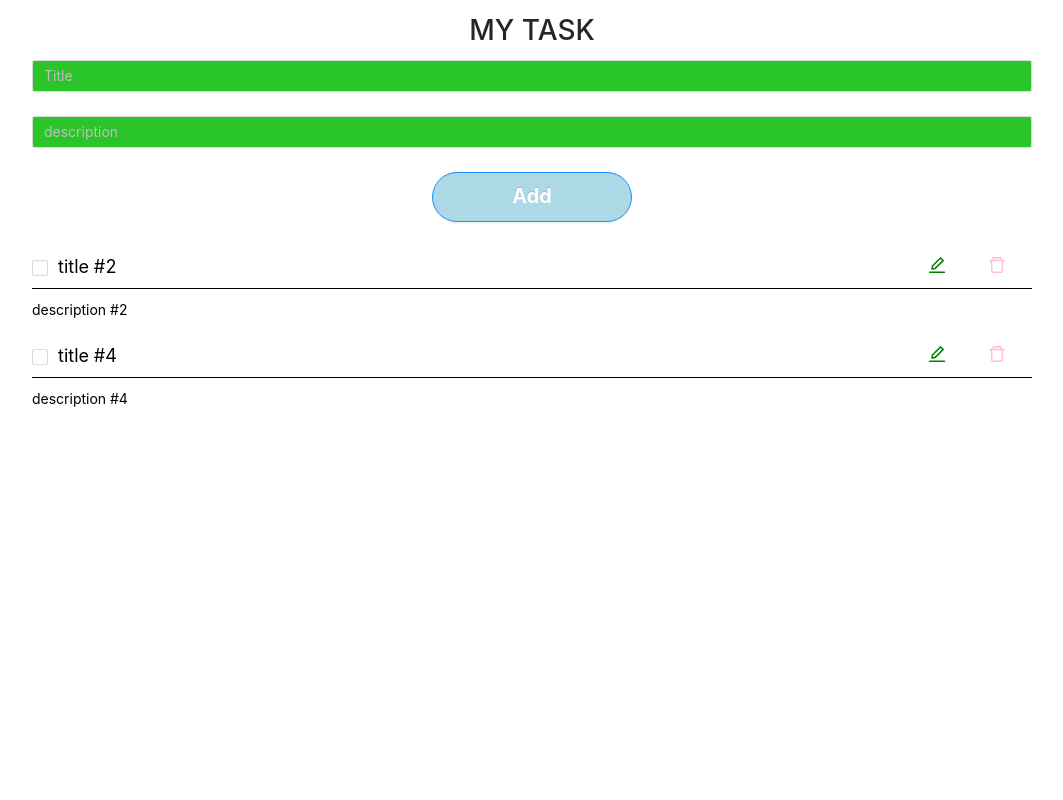
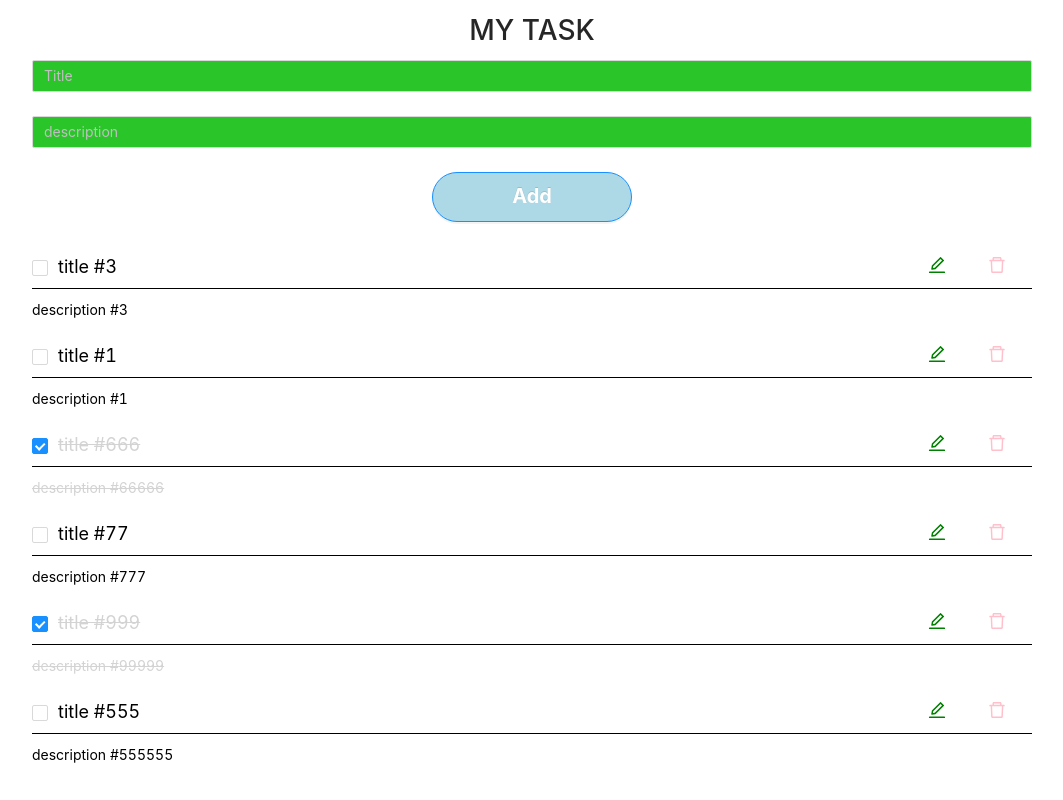
Before and after one commit to Maroon77/myTodo, a React (Create React App) app: page / in a window 1280 px wide. Shown: the whole page, without its empty margins (108-1171 px from the left). Built offline with nearby package versions, Linux system fonts and the light colour scheme; data requests are answered from the project's data file.

Commit message:
add fetch of edit、add、changeStatus in common ways

```diff
--- a/__json_server__/db.json
+++ b/__json_server__/db.json
@@ -1,16 +1,39 @@
 {
   "lists": [
     {
-      "id": 2,
-      "title": "2",
-      "description": "2",
+      "id": 3,
+      "title": "3",
+      "description": "3",
       "checked": false
     },
     {
+      "id": 1,
+      "title": "1",
+      "description": "1",
+      "checked": false
+    },
+    {
+      "title": "666",
+      "description": "66666",
       "id": 4,
-      "title": "4",
-      "description": "4",
+      "checked": true
+    },
+    {
+      "title": "77",
+      "description": "777",
+      "id": 5,
       "checked": false
+    },
+    {
+      "title": "999",
+      "description": "99999",
+      "id": 7,
+      "checked": true
+    },
+    {
+      "title": "555",
+      "description": "555555",
+      "id": 8
     }
   ]
 }
--- a/package.json
+++ b/package.json
@@ -13,6 +13,7 @@
     "react-query": "^3.39.1",
     "react-scripts": "5.0.1",
     "styled-components": "^5.3.5",
+    "typescript": "^4.7.4",
     "web-vitals": "^2.1.4"
   },
   "scripts": {
--- a/src/components/list-modal/index.tsx
+++ b/src/components/list-modal/index.tsx
@@ -3,18 +3,35 @@ import { AddButton, GreenInput } from "components/style";
 import { useEffect } from "react";
 import { IList } from "types/lists";
 
+const API_URL = "http://localhost:3001"
+
 export const ListModal = ({isModalVisible, editingItem, close}: {
     isModalVisible: boolean,
     // editingItem: IList | null,
-    editingItem: any,
+    editingItem?: any,
     close: () => void
 }) => {
     const [editForm] = Form.useForm();
+    // TODO: 透传editingItem时，id可能为空，如何解决（通过请求接口获取单个item？）
+    // const {id, ...rest} = editingItem
+
 
     const onFinish = () => {
         editForm.resetFields();
         // TODO: 请求接口修改数据，刷新列表
-        // close()
+        // fetch(`${API_URL}/lists/${id}`, {
+        //     method: 'PATCH',
+        //     // PS: 1、当method为非"GET"时，需要设置headers里的content-type，且body的参数需要JSON.stringify
+        //     headers: {
+        //         "Content-Type":  "application/json",
+        //     },
+        //     body: JSON.stringify(rest)
+        // })
+        // .then(res => res.json())
+        // .then(data => {
+        //     // TODO: 修改数据成功，关闭窗口，刷新列表
+        //     close()
+        // })
     };
 
     //当editingItem或者editForm变化时，重置表单
@@ -24,7 +41,6 @@ export const ListModal = ({isModalVisible, editingItem, close}: {
 
     return (
         <Modal
-            forceRender={true}
             title="edit"
             visible={isModalVisible}
             onCancel={close}
--- a/src/screens/lists/index.tsx
+++ b/src/screens/lists/index.tsx
@@ -39,24 +39,26 @@ export const List = () => {
         //     // 重置表单？
         // })
 
-        setLists([...lists, {
-            id: lists.length + 2,
-            checked: false,
-            ...values
-        }])
+        // setLists([...lists, {
+        //     id: lists.length + 2,
+        //     checked: false,
+        //     ...values
+        // }])
+        fetchLists()
     }
 
     const onCheckStatusChange = (id: number) => {
-        const newItems = lists.map(item => {
-            if(item.id === id){
-                return {
-                    ...item,
-                    checked: !item.checked
-                }
-            }
-            return {...item}
-        })
-        setLists(newItems)
+        // const newItems = lists.map(item => {
+        //     if(item.id === id){
+        //         return {
+        //             ...item,
+        //             checked: !item.checked
+        //         }
+        //     }
+        //     return {...item}
+        // })
+        // setLists(newItems)
+        fetchLists()
     }
 
     const onEdit = (item: IList) => {
--- a/src/screens/lists/listForm.tsx
+++ b/src/screens/lists/listForm.tsx
@@ -11,12 +11,25 @@ interface ListFormProps {
     onAdd: (values: FormItemProps) => void
 }
 
+const API_URL = "http://localhost:3001"
+
 export const ListForm = ({onAdd} : ListFormProps) => {
     const [listForm] = Form.useForm();
 
     const onFinish = (values: FormItemProps) => {
         listForm.resetFields();
-        onAdd(values)
+        fetch(`${API_URL}/lists`, {
+            method: 'POST',
+            headers: {
+                "Content-Type":  "application/json",
+            },
+            body: JSON.stringify(values)
+        })
+        .then(res => res.json())
+        .then(data => {
+            // TODO: 添加成功，刷新列表
+           onAdd(values)
+        })
     };
 
     return (
--- a/src/screens/lists/lists.tsx
+++ b/src/screens/lists/lists.tsx
@@ -17,19 +17,20 @@ const API_URL = "http://localhost:3001"
 
 export const Lists = ({ lists, onCheckStatusChange, onDelete, onEdit }: ListsProps) => {
 
-    const changeCheckStatus = ({id, checked} : {id: number, checked: boolean}) => {
+    const changeCheckStatus = (id: number, checked: boolean) => {
         fetch(`${API_URL}/lists/${id}`, {
             method: 'PATCH',
-            // body: {
-            //     checked
-            // }
+            // PS: 1、当method为非"GET"时，需要设置headers里的content-type，且body的参数需要JSON.stringify
+            headers: {
+                "Content-Type":  "application/json",
+            },
+            body: JSON.stringify({checked: !checked})
         })
         .then(res => res.json())
         .then(data => {
-            // TODO: 删除成功，刷新列表
-            onDelete?.(id)
+            // TODO: 修改状态成功，刷新列表
+            onCheckStatusChange?.(id)
         })
-        onCheckStatusChange?.(id)
     }
 
     const editItem = (item: IList) => {
@@ -54,7 +55,7 @@ export const Lists = ({ lists, onCheckStatusChange, onDelete, onEdit }: ListsPro
                     <div key={item.id}>
                         <Item >
                             <div>
-                                <Checkbox checked={item.checked} onChange={() => changeCheckStatus(item.id)}/>
+                                <Checkbox checked={item.checked} onChange={() => changeCheckStatus(item.id, item.checked)}/>
                                 <Text checked={item.checked}>title #{item.title}</Text>
                             </div>
                             <div>
```
Also changed, not shown: 1 other file (tests, documents, lock files or other folders).
